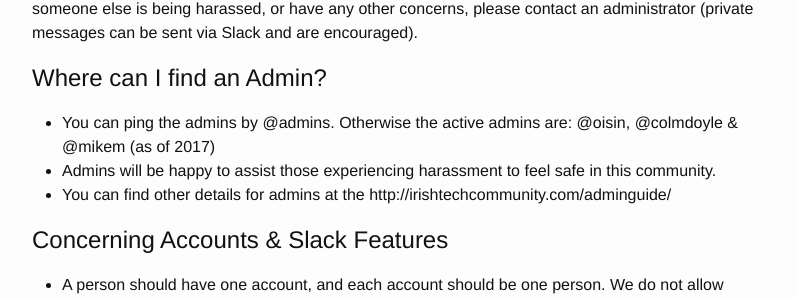
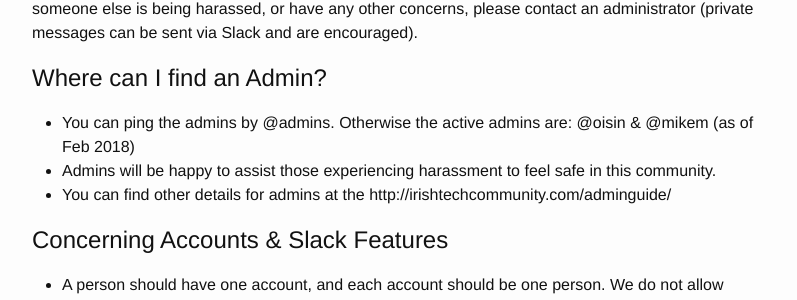
Before and after one commit to IrishTechCommunity/irishtechcommunity.github.io, a Jekyll site: the page built from codeofconduct.md, in a window 1280 px wide and 900 px high, scrolled down 2158 px. Shown: the part 146-446 px from the top of the window, without its empty margins (238-1035 px from the left). Built offline with Jekyll 4.4.1, drawn with Linux system fonts in a browser that asks for light colours.

Commit message:
Update codeofconduct.md

```diff
--- a/codeofconduct.md
+++ b/codeofconduct.md
@@ -42,7 +42,7 @@ If a participant engages in harassing behavior, the admins may take any action t
 
 # Where can I find an Admin?
 
-- You can ping the admins by @admins. Otherwise the active admins are: @oisin, @colmdoyle & @mikem (as of 2017)
+- You can ping the admins by @admins. Otherwise the active admins are: @oisin & @mikem (as of Feb 2018)
 - Admins will be happy to assist those experiencing harassment to feel safe in this community.
 - You can find other details for admins at the http://irishtechcommunity.com/adminguide/
 
```
